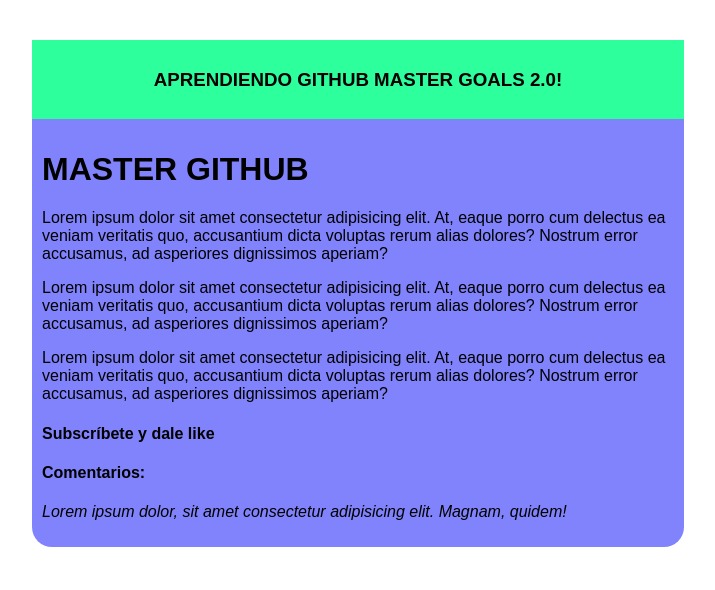
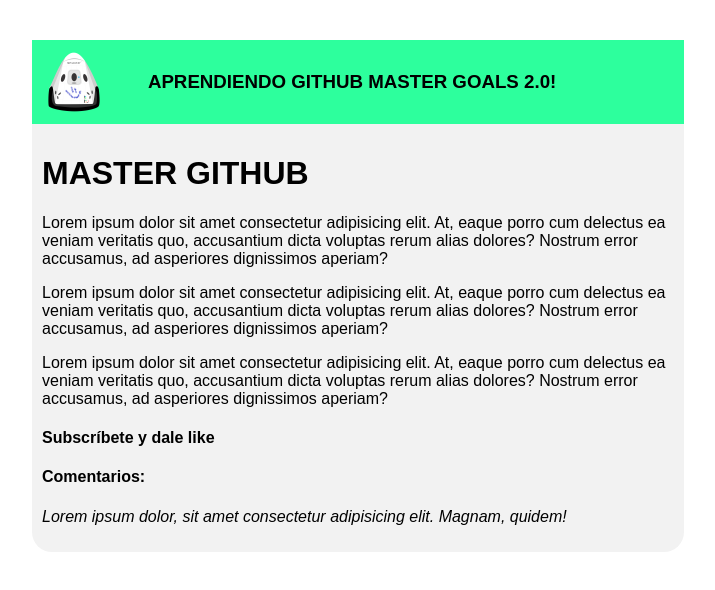
Before and after one commit to EmanuelCG/cursogit, a plain HTML site: page index.html in a window 1280 px wide. Shown: the whole page, without its empty margins (282-997 px from the left). Drawn offline with Linux system fonts and the light colour scheme; files that its build step writes are made by us from their sources.

Commit message:
Cambios realizados al header y el CSS

```diff
--- a/css/style.css
+++ b/css/style.css
@@ -8,14 +8,14 @@
     background-color: rgb(45, 255, 157);
     padding: 10px;
     width: 50%;
-    text-align: center;
+    text-align: left;
 }
 
 .container{
     margin: 0 auto;
     width: 50%;
     padding: 10px;
-    background-color: #8183fc;
+    background-color: #f2f2f2;
     border-radius: 0px 0px 20px 20px;
 }
 
@@ -23,3 +23,17 @@
     font-style: italic;
     padding: 0px;
 }
+
+.cabecera img {
+    width: 4em;
+    display: inline;
+    height: auto;
+    vertical-align: middle;
+}
+
+
+.cabecera h3{
+    display: inline;
+    padding-left: 2em;
+    vertical-align: middle;
+}
--- a/index.html
+++ b/index.html
@@ -3,12 +3,13 @@
 <head>
     <meta charset="UTF-8">
     <meta name="viewport" content="width=device-width, initial-scale=1.0">
-    <link rel="stylesheet" href="style.css">
+    <link rel="stylesheet" href="css/style.css">
     <style type="css/st"></style>
     <title>Git</title>
 </head>
 <body>
     <div class="cabecera">
+        <img src="img/dragon.png" alt="logo">
         <h3>APRENDIENDO GITHUB MASTER GOALS 2.0!</h3>
     </div>
     <div class="container">
```
